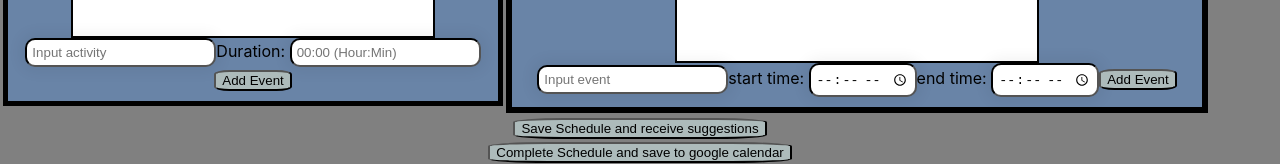
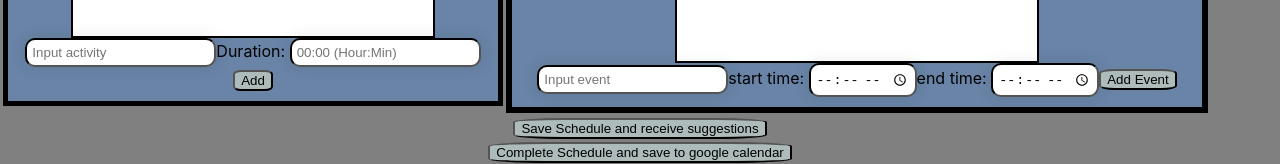
Before and after one commit to nparker19/project2-Group3-006, a React (Create React App) app: page / in a window 1280 px wide. Shown: the part 410-574 px from the top of the page. Built offline with nearby package versions, Linux system fonts and the light colour scheme.

Commit message:
Adjusted a label on the suggestions side

```diff
--- a/src/App.js
+++ b/src/App.js
@@ -109,7 +109,7 @@
             <input ref={suggestInput} type="text" placeholder="Input activity" />
             <label for="len">Duration: </label>
             <input ref={suggestDuration} type="text" placeholder="00:00 (Hour:Min)" id="len" />
-            <button onClick={() => onAddClickSuggest()}> Add Event</button>
+            <button onClick={() => onAddClickSuggest()}> Add </button>
           </div>
         </td>
         <td class="schedule">
```
